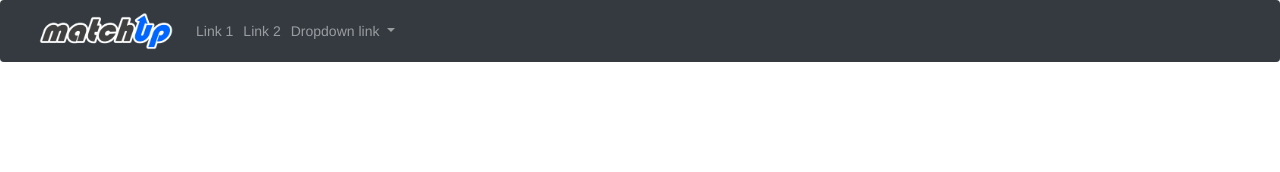
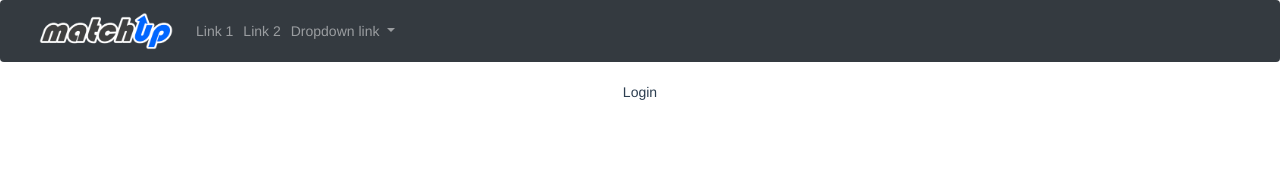
Before and after one commit to C-Dahr/matchup, a Vue app in the folder client/: page / in a window 1280 px wide. Shown: the top 172 px of the page. Built offline with nearby package versions, Linux system fonts and the light colour scheme.

Commit message:
Added placeholder navbar as a component and added to App.vue

```diff
--- a/client/package.json
+++ b/client/package.json
@@ -38,7 +38,11 @@
       "plugin:vue/essential",
       "@vue/airbnb"
     ],
-    "rules": {},
+    "rules": {
+	"linebreak-style": 0,
+	"global-require": 0,
+	"eslint linebreak-style": [0, "error", "windows"]
+	},
     "parserOptions": {
       "parser": "babel-eslint"
     },
--- a/client/src/App.vue
+++ b/client/src/App.vue
@@ -1,10 +1,23 @@
 <template>
   <div id="app">
     <link rel="stylesheet" href="https://maxcdn.bootstrapcdn.com/bootstrap/3.4.1/css/bootstrap.min.css">
+    <Navbar/>
     <router-view/>
   </div>
 </template>
 
+<script>
+
+import Navbar from './components/Navbar.vue';
+
+export default {
+  name: 'Login',
+  components: {
+    Navbar,
+  },
+};
+
+</script>
 <style>
 #app {
   font-family: 'Avenir', Helvetica, Arial, sans-serif;
--- /dev/null
+++ b/client/src/components/Navbar.vue
@@ -0,0 +1,28 @@
+<template>
+    <nav class="navbar navbar-expand-sm bg-dark navbar-dark">
+        <!-- Brand -->
+        <a class="navbar-brand" href="#"></a>
+
+        <!-- Links -->
+        <ul class="navbar-nav">
+            <li class="nav-item">
+            <a class="nav-link" href="#">Link 1</a>
+            </li>
+            <li class="nav-item">
+            <a class="nav-link" href="#">Link 2</a>
+            </li>
+
+            <!-- Dropdown -->
+            <li class="nav-item dropdown">
+            <a class="nav-link dropdown-toggle" href="#" id="navbardrop" data-toggle="dropdown">
+                Dropdown link
+            </a>
+            <div class="dropdown-menu">
+                <a class="dropdown-item" href="#">Link 1</a>
+                <a class="dropdown-item" href="#">Link 2</a>
+                <a class="dropdown-item" href="#">Link 3</a>
+            </div>
+            </li>
+        </ul>
+    </nav>
+</template>
--- a/client/src/views/Login.vue
+++ b/client/src/views/Login.vue
@@ -1,33 +1,18 @@
 <template>
   <div class="login">
-    <nav class="navbar navbar-expand-sm bg-dark navbar-dark">
-      <!-- Brand -->
-      <a class="navbar-brand" href="#"></a>
-
-      <!-- Links -->
-      <ul class="navbar-nav">
-        <li class="nav-item">
-          <a class="nav-link" href="#">Link 1</a>
-        </li>
-        <li class="nav-item">
-          <a class="nav-link" href="#">Link 2</a>
-        </li>
-
-        <!-- Dropdown -->
-        <li class="nav-item dropdown">
-          <a class="nav-link dropdown-toggle" href="#" id="navbardrop" data-toggle="dropdown">
-            Dropdown link
-          </a>
-          <div class="dropdown-menu">
-            <a class="dropdown-item" href="#">Link 1</a>
-            <a class="dropdown-item" href="#">Link 2</a>
-            <a class="dropdown-item" href="#">Link 3</a>
-          </div>
-        </li>
-      </ul>
-    </nav>
+    Login
   </div>
 </template>
+
+<script>
+
+
+export default {
+  name: 'Login',
+  components: {},
+};
+
+</script>
 
 <style>
 
```
